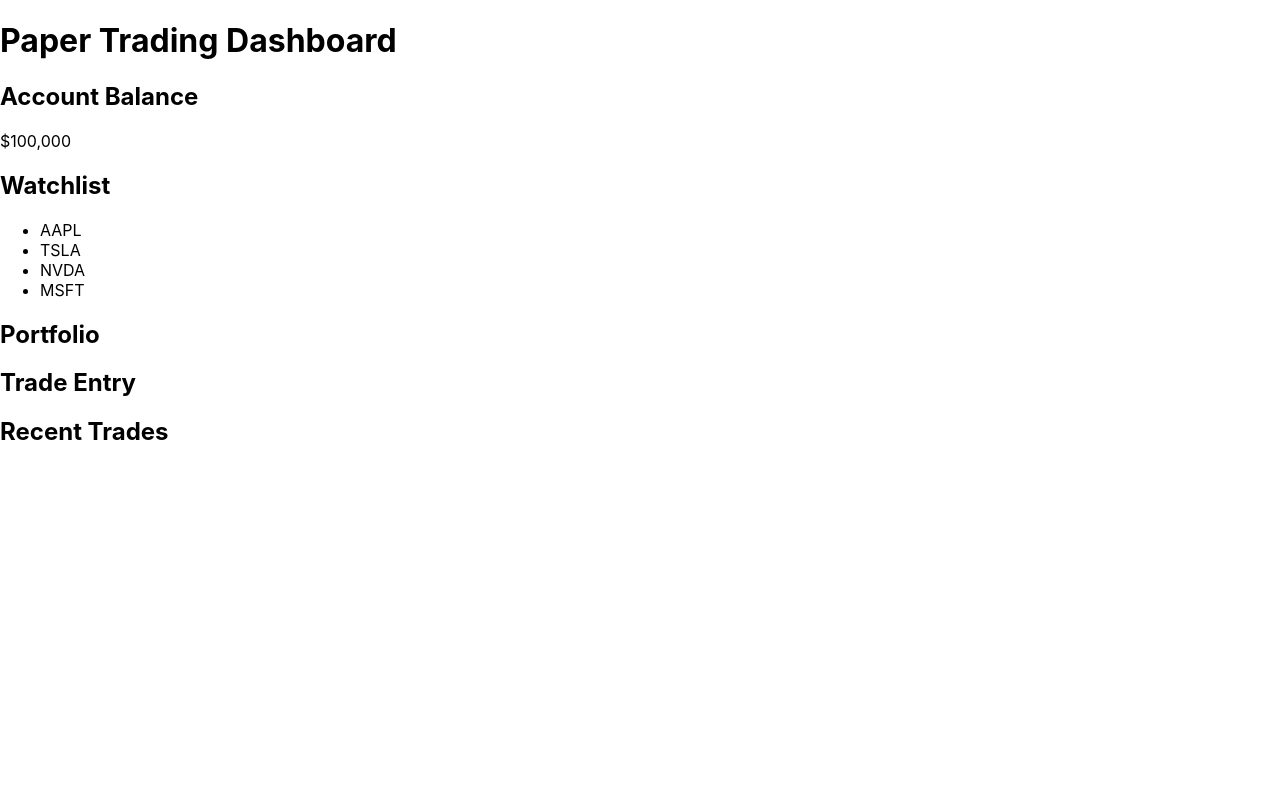
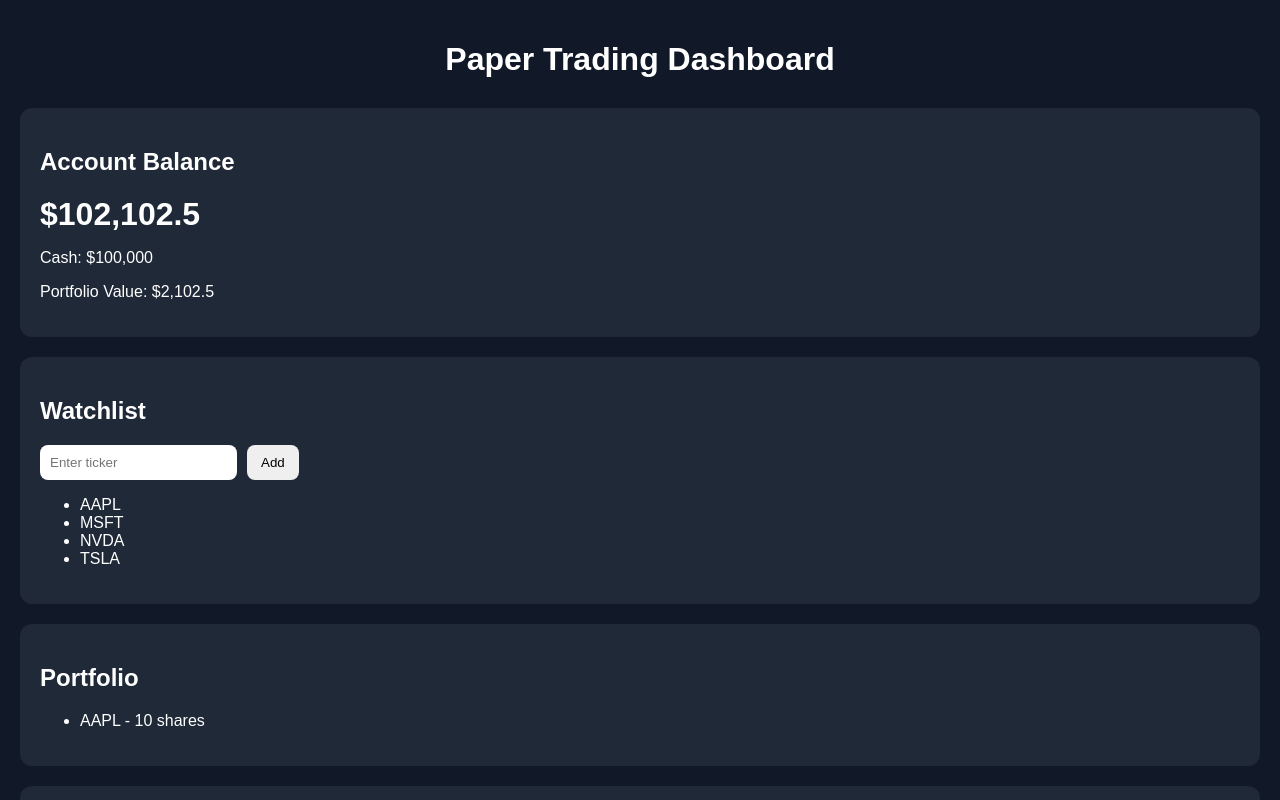
Before and after one commit to tarajeter/paper-trading-dashboard, a React (Create React App) app: page / in a window 1280 px wide. Shown: the top 800 px of the page. Built offline with nearby package versions, Linux system fonts and the light colour scheme.

Commit message:
Complete Day 3 portfolio foundation

```diff
--- a/src/App.css
+++ b/src/App.css
@@ -24,3 +24,23 @@ h1 {
   padding: 20px;
   border-radius: 12px;
 }
+
+input {
+  padding: 10px;
+  margin-right: 10px;
+  border-radius: 8px;
+  border: none;
+}
+
+button {
+  padding: 10px 14px;
+  border: none;
+  border-radius: 8px;
+  cursor: pointer;
+}
+
+.balance-main {
+  font-size: 2rem;
+  font-weight: 700;
+  margin: 10px 0;
+}
--- a/src/App.js
+++ b/src/App.js
@@ -1,12 +1,52 @@
+import { useState } from "react";
+import "./App.css";
+
 function App() {
 
   const balance = 100000;
-  const watchlist = [
-    "AAPL",
-    "TSLA",
-    "NVDA",
-    "MSFT"
-  ];
+
+  const [watchlist, setWatchlist] = useState([
+  { symbol: "AAPL", name: "Apple", price: 210.25, change: 1.2 },
+  { symbol: "MSFT", name: "Microsoft", price: 445.10, change: -0.4 },
+  { symbol: "NVDA", name: "NVIDIA", price: 125.55, change: 2.1 },
+  { symbol: "TSLA", name: "Tesla", price: 182.30, change: -1.7 }
+]);
+
+  const [ticker, setTicker] = useState("");
+  const [cashBalance, setCashBalance] = useState(100000);
+  const [positions, setPositions] = useState([
+    {
+      symbol: "AAPL",
+      shares: 10,
+      averagePrice: 200,
+      currentPrice: 210.25,
+    },
+  ]);
+
+
+  const addTicker = () => {
+    if (!ticker.trim()) return;
+
+    setWatchlist([
+      ...watchlist,
+      ticker.toUpperCase()
+    ]);
+
+    setTicker("");
+  }
+
+  const newStock = {
+    symbol: ticker.toUpperCase(),
+    name: "Custom Stock",
+    price: 100,
+    change: 0
+  };
+
+  const portfolioValue = positions.reduce((total, position) => {
+    return total + position.shares * position.currentPrice;
+  }, 0);
+
+  const accountValue = cashBalance + portfolioValue;
 
   return (
     <div className="app">
@@ -18,24 +58,48 @@ function App() {
         <section className="card">
           <h2>Account Balance</h2>
 
-          <p>${balance.toLocaleString()}</p>
+          <p className="balance-main">${accountValue.toLocaleString()}</p>
+
+          <p>Cash: ${cashBalance.toLocaleString()}</p>
+
+          <p>Portfolio Value: ${portfolioValue.toLocaleString()}</p>
 
         </section>
 
         <section className="card">
           <h2>Watchlist</h2>
 
-          <ul>
-            {watchlist.map((ticker) => (
-              <li key={ticker}>
-                {ticker}
-              </li>
-            ))}
-          </ul>
+          <input
+          type="text"
+          value={ticker}
+          onChange={(e) => setTicker(e.target.value)}
+          placeholder="Enter ticker"
+          />
+
+          <button onClick={addTicker}>Add</button>
+
+          <ul>{watchlist.map((stock) => (
+            <li key={stock.symbol}>
+              {stock.symbol}
+            </li>
+          ))}
+         </ul>
         </section>
 
         <section className="card">
           <h2>Portfolio</h2>
+
+          {positions.length === 0 ? (
+            <p>No open positions</p>
+        ) : (
+          <ul>
+            {positions.map((position) => (
+              <li key={position.symbol}>
+                {position.symbol} - {position.shares} shares
+              </li>
+            ))}
+          </ul>
+        )}
         </section>
 
         <section className="card">
```
